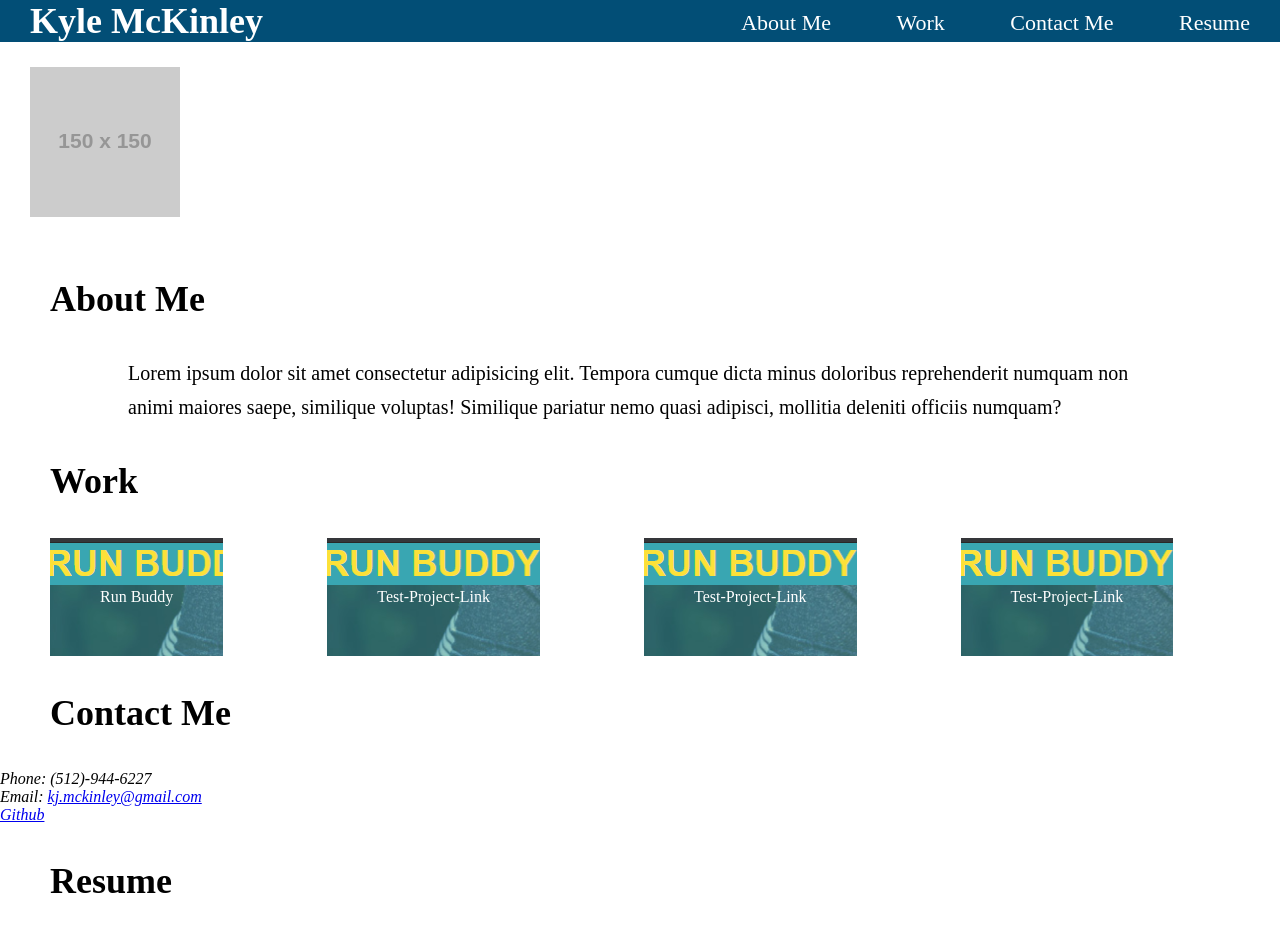
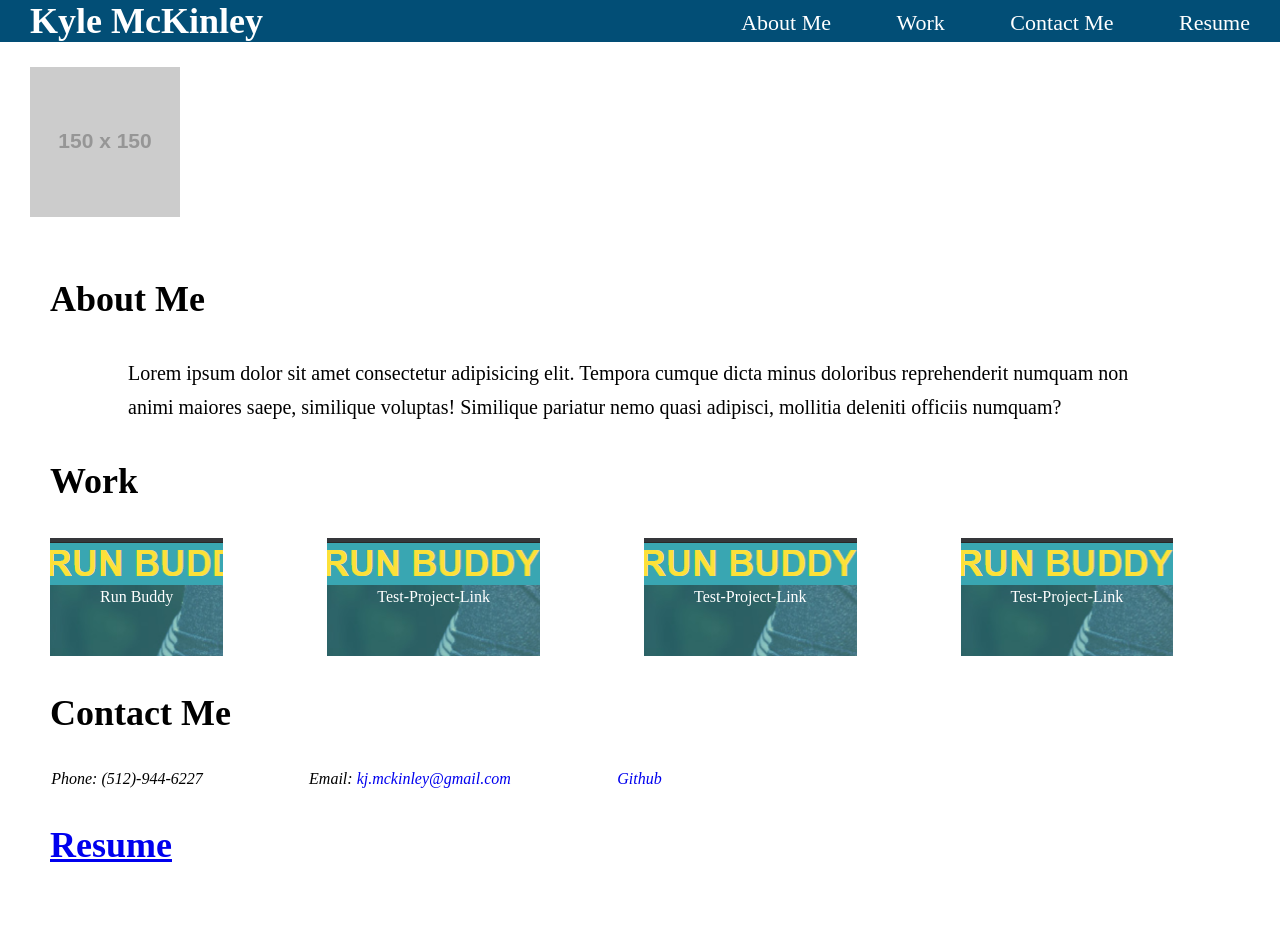
Before and after one commit to kjmckinley/portfolio, a plain HTML site: page index.html in a window 1280 px wide. After the commit the page ends 902 px from the top, so only its background shows below. Drawn offline with Linux system fonts and the light colour scheme; placeholder pictures from the web are drawn by us.

Commit message:
added formatting to contact info

```diff
--- a/assets/style.css
+++ b/assets/style.css
@@ -75,3 +75,14 @@ header nav ul li a {
     text-decoration: none;
     color: white;
 }
+
+/* .professional-links address {
+    margin: 0 50px;
+} */
+.professional-links address p {
+    display: inline-block;
+    padding: 0 4%;
+}
+.professional-links address a {
+    text-decoration: none;
+}
--- a/index.html
+++ b/index.html
@@ -68,11 +68,10 @@
         <h2>Contact Me</h2>
 
         <address>
-            Phone: (512)-944-6227
-            <br />
-            Email: <a href="mailto:kj.mckinley@gmail.com">kj.mckinley@gmail.com</a>
-            <br />
-            <a href="https://github.com/kjmckinley" target="_blank">Github</a>
+            <p>Phone: (512)-944-6227</p>
+            <p>Email: <a href="mailto:kj.mckinley@gmail.com">kj.mckinley@gmail.com</p></email>
+
+            <p href="https://github.com/kjmckinley" target="_blank">Github</p>
         </address>
 
     </section>
```
